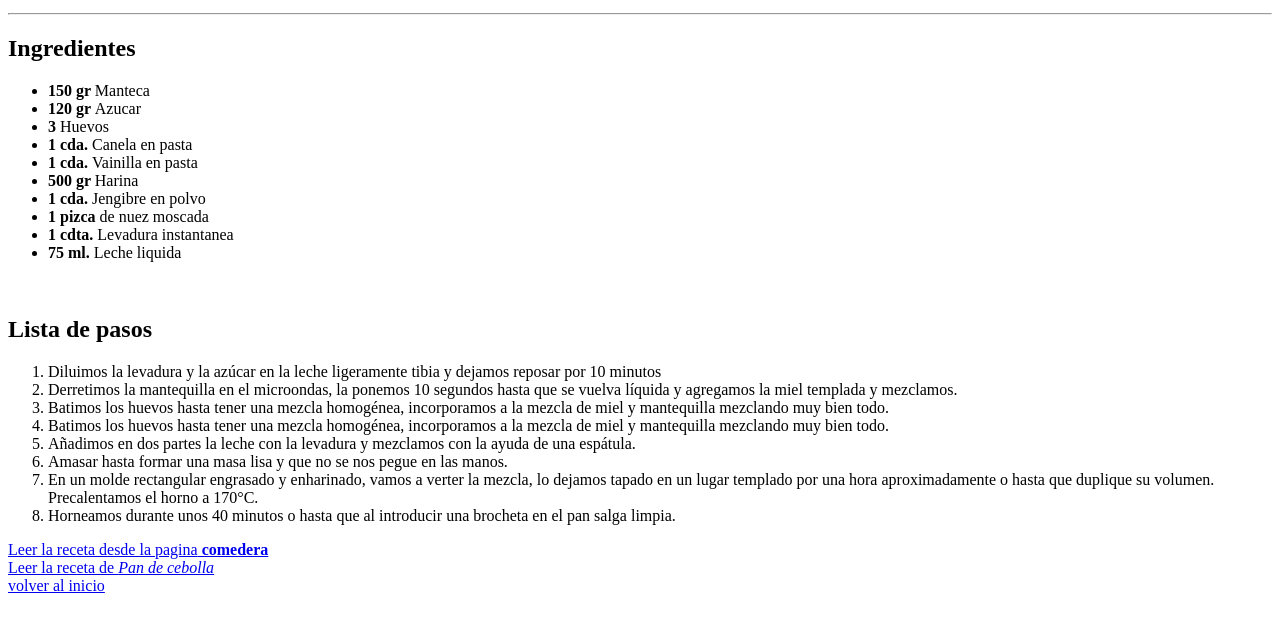
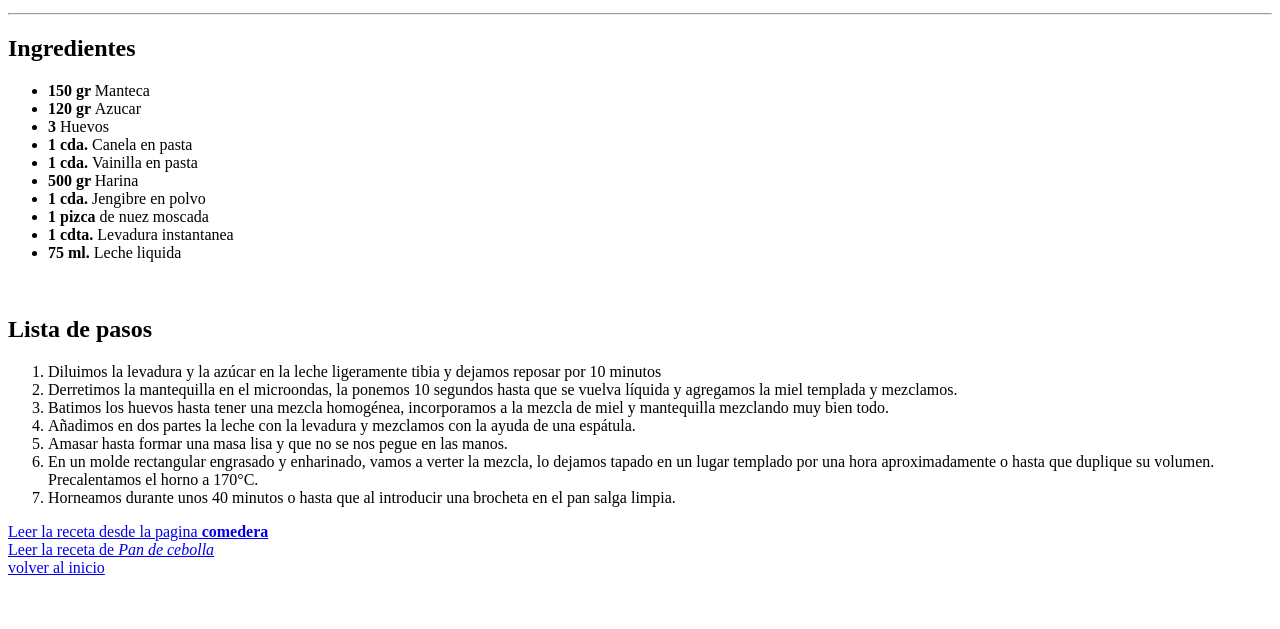
Before and after one commit to Noquedaotra/PotreroGRa2, a plain HTML site: page Tarea 1/public/Views/pandeMiel.html in a window 1280 px wide. Shown: the part 101-730 px from the top of the page. Drawn offline with Linux system fonts and the light colour scheme.

Commit message:
Update pandeMiel.html

```diff
--- a/Tarea 1/public/Views/pandeMiel.html
+++ b/Tarea 1/public/Views/pandeMiel.html
@@ -24,16 +24,15 @@
     </ul>
     <br>
     <h2>Lista de pasos</h2>
-    <ol type="1">
+ <ol type="1">
     <li>Diluimos la levadura y la azúcar en la leche ligeramente tibia y dejamos reposar por 10 minutos</li>
     <li>Derretimos la mantequilla en el microondas, la ponemos 10 segundos hasta que se vuelva líquida y agregamos la miel templada y mezclamos.</li>
-    <li> Batimos los huevos hasta tener una mezcla homogénea, incorporamos a la mezcla de miel y mantequilla mezclando muy bien todo.</li>
-    <li> Batimos los huevos hasta tener una mezcla homogénea, incorporamos a la mezcla de miel y mantequilla mezclando muy bien todo.</li>
+    <li>Batimos los huevos hasta tener una mezcla homogénea, incorporamos a la mezcla de miel y mantequilla mezclando muy bien todo.</li>
     <li>Añadimos en dos partes la leche con la levadura y mezclamos con la ayuda de una espátula.</li>
     <li>Amasar hasta formar una masa lisa y que no se nos pegue en las manos. </li>
     <li>En un molde rectangular engrasado y enharinado, vamos a verter la mezcla, lo dejamos tapado en un lugar templado por una hora aproximadamente o hasta que duplique su volumen. Precalentamos el horno a 170°C. </li>
     <li>Horneamos durante unos 40 minutos o hasta que al introducir una brocheta en el pan salga limpia.</li>
-</ol>
+ </ol>
 <a href="https://comedera.com/delicioso-pan-de-miel-receta-facil/" target="_blank">
     Leer la receta desde la pagina<strong> comedera</strong>
 </a>
```
